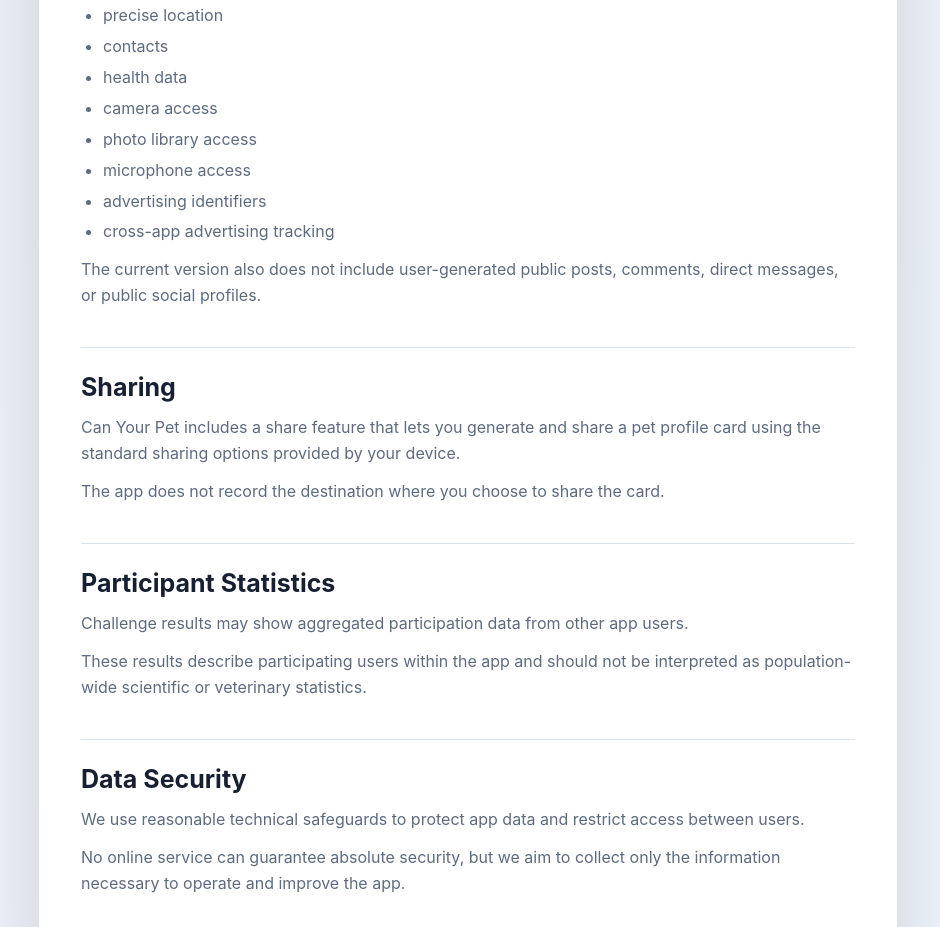
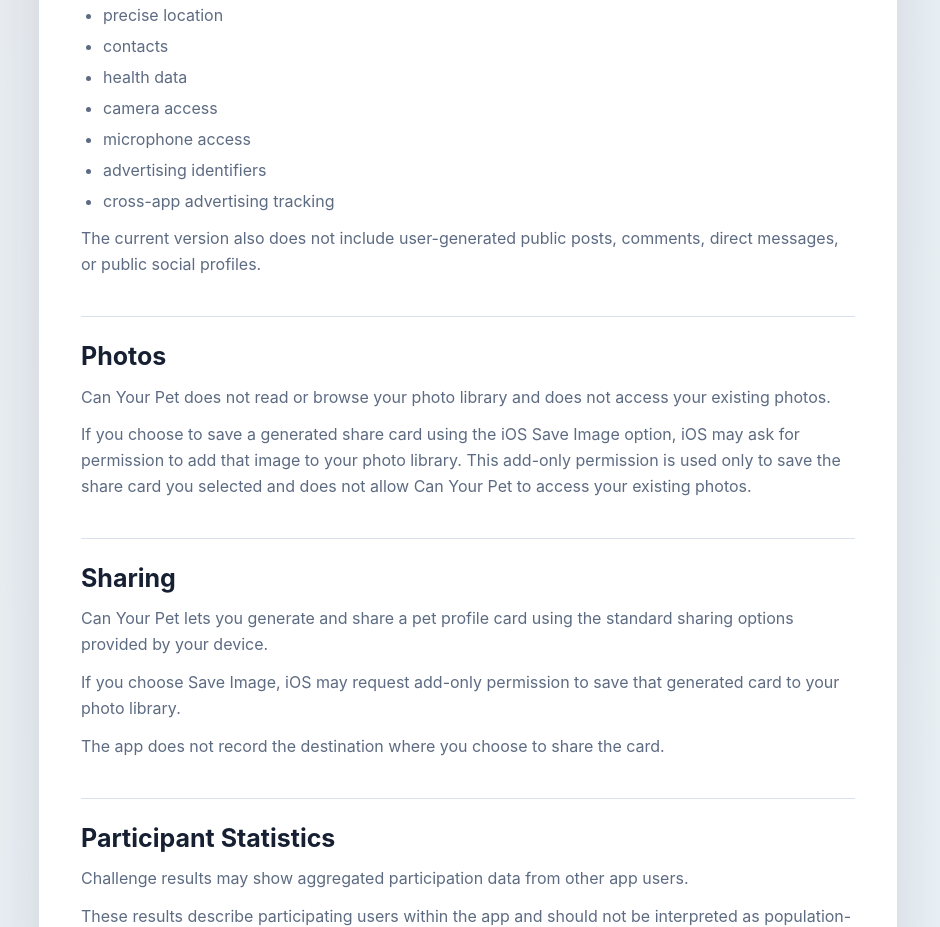
Before and after one commit to jackyshenfenghua/fenghuashen.com, a website: page can-your-pet/privacy/index.html in a window 1280 px wide. Shown: the part 1696-2623 px from the top of the page, without its empty margins (172-1112 px from the left). Drawn offline with Linux system fonts and the light colour scheme.

Commit message:
fix: clarify can your pet photo library privacy

```diff
--- a/can-your-pet/privacy/index.html
+++ b/can-your-pet/privacy/index.html
@@ -79,15 +79,19 @@
           <li>contacts</li>
           <li>health data</li>
           <li>camera access</li>
-          <li>photo library access</li>
           <li>microphone access</li>
           <li>advertising identifiers</li>
           <li>cross-app advertising tracking</li>
         </ul>
         <p>The current version also does not include user-generated public posts, comments, direct messages, or public social profiles.</p>
 
+        <h2>Photos</h2>
+        <p>Can Your Pet does not read or browse your photo library and does not access your existing photos.</p>
+        <p>If you choose to save a generated share card using the iOS Save Image option, iOS may ask for permission to add that image to your photo library. This add-only permission is used only to save the share card you selected and does not allow Can Your Pet to access your existing photos.</p>
+
         <h2>Sharing</h2>
-        <p>Can Your Pet includes a share feature that lets you generate and share a pet profile card using the standard sharing options provided by your device.</p>
+        <p>Can Your Pet lets you generate and share a pet profile card using the standard sharing options provided by your device.</p>
+        <p>If you choose Save Image, iOS may request add-only permission to save that generated card to your photo library.</p>
         <p>The app does not record the destination where you choose to share the card.</p>
 
         <h2>Participant Statistics</h2>
```
Also changed, not shown: tests/static-check.mjs (+5 -0 lines).
